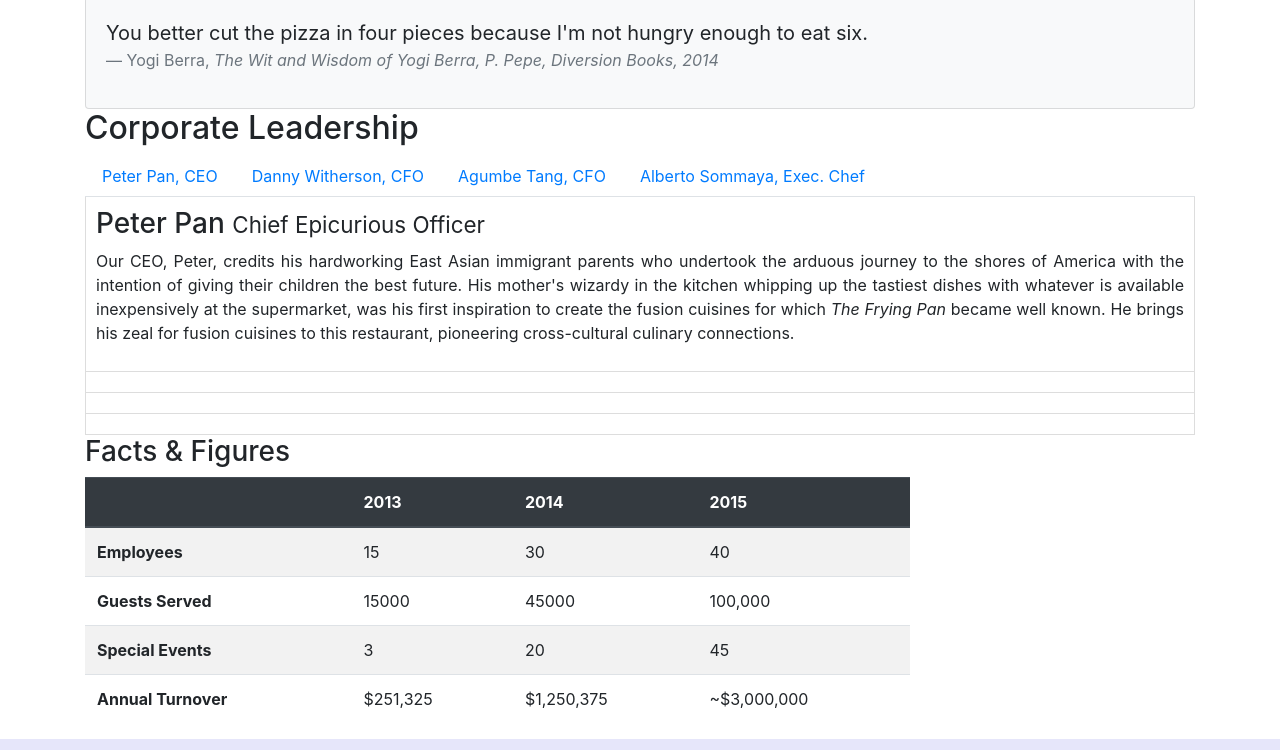
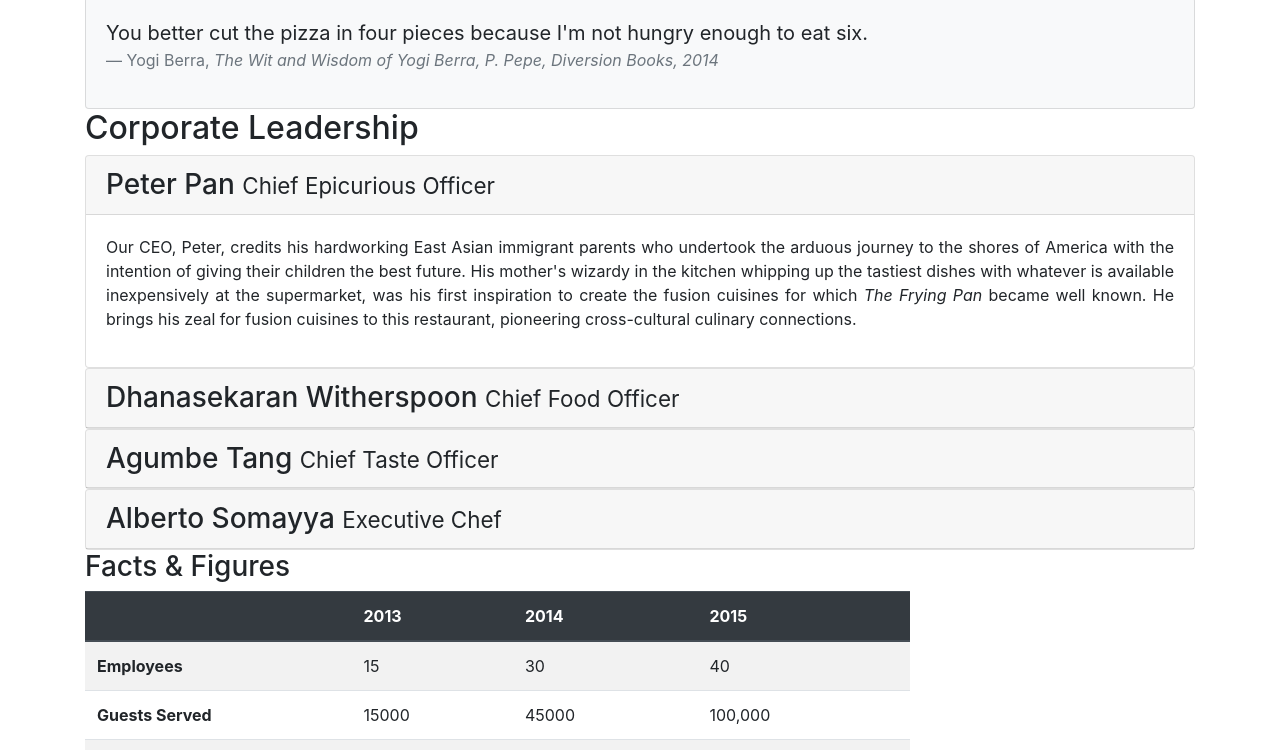
Before and after one commit to MIRZAandCo/bootstrap-project, a plain HTML site: page week2/aboutus.html in a window 1280 px wide. Shown: the part 732-1482 px from the top of the page. Drawn offline with nearby package versions, Linux system fonts and the light colour scheme.

Commit message:
Accordian

```diff
--- a/week2/aboutus.html
+++ b/week2/aboutus.html
@@ -111,42 +111,53 @@
         <div class="row">
             <div class="col-12">
                 <h2>Corporate Leadership</h2>
-                <ul class="nav nav-tabs">
-                    <li class="nav-item"><a class="nav-link" href="#peter" role="tab" data-toggle="tab">Peter Pan,
-                            CEO</a></li>
-                    <li class="nav-item"><a class="nav-link" href="#danny" role="tab" data-toggle="tab">Danny Witherson,
-                            CFO</a></li>
-                    <li class="nav-item"><a class="nav-link" href="#agumbe" role="tab" data-toggle="tab"> Agumbe Tang,
-                            CFO</a></li>
-                    <li class="nav-item"><a class="nav-link" href="#alberto" role="tab" data-toggle="tab">Alberto
-                            Sommaya, Exec. Chef</a></li>
-                </ul>
-                <div class="tab-content">
-                    <div role="tabpanel" class="tab-pane fade show active" id="peter">
-                        <h3>Peter Pan <small>Chief Epicurious Officer</small></h3>
-                        <p class="d-none d-sm-block">Our CEO, Peter, credits his hardworking East Asian immigrant
+
+                <div id="accordian">
+                    <div class="card">
+                        <div class="card-header" role="tab" id="peterhead">
+                            <h3 class="mb-0"><a data-toggle="collapse" data-target="#peter"> Peter Pan
+                                    <small>Chief Epicurious Officer</small> </a></h3>
+                        </div>
+                        <div role="tabpanel" class="collapse show" id="peter" data-parent="#accordian">
+
+                            <div class="card-body">
+                                <p class="d-none d-sm-block">Our CEO, Peter, credits his hardworking East Asian
+                                    immigrant
                                     parents
                                     who
-                            undertook the arduous journey to the shores of America with the intention of giving their
+                                    undertook the arduous journey to the shores of America with the intention of giving
+                                    their
                                     children
-                            the best future. His mother's wizardy in the kitchen whipping up the tastiest dishes with
+                                    the best future. His mother's wizardy in the kitchen whipping up the tastiest dishes
+                                    with
                                     whatever
-                            is available inexpensively at the supermarket, was his first inspiration to create the
+                                    is available inexpensively at the supermarket, was his first inspiration to create
+                                    the
                                     fusion
-                            cuisines for which <em>The Frying Pan</em> became well known. He brings his zeal for fusion
+                                    cuisines for which <em>The Frying Pan</em> became well known. He brings his zeal for
+                                    fusion
                                     cuisines
                                     to this restaurant, pioneering cross-cultural culinary connections.</p>
                             </div>
                         </div>
-                <div class="tab-content">
-                    <div role="tabpanel" class="tab-pane fade " id="danny">
-                        <h3>Dhanasekaran Witherspoon <small>Chief Food Officer</small></h3>
+                    </div>
+
+                    <div class="card">
+                        <div class="card-header" role="tab" id="dannyhead">
+                            <h3 class="mb-0"><a class="collapsed" data-toggle="collapse" data-target="#danny">
+                                    Dhanasekaran Witherspoon
+                                    <small>Chief Food Officer</small></a></h3>
+                        </div>
+                        <div role="tabpanel" class="collapse" id="danny" data-parent="#accordian">
+                            <div class="card-body">
                                 <p class="d-none d-sm-block">Our CFO, Danny, as he is affectionately referred to by his
                                     colleagues,
-                            comes from a long established family tradition in farming and produce. His experiences
+                                    comes from a long established family tradition in farming and produce. His
+                                    experiences
                                     growing
                                     up on
-                            a farm in the Australian outback gave him great appreciation for varieties of food sources.
+                                    a farm in the Australian outback gave him great appreciation for varieties of food
+                                    sources.
                                     As
                                     he
                                     puts it in his own words, <em>Everything that runs, wins, and everything that stays,
@@ -154,20 +165,34 @@
                                 </p>
                             </div>
                         </div>
-                <div class="tab-content">
-                    <div role="tabpanel" class="tab-pane fade " id="agumbe">
-                        <h3>Agumbe Tang <small>Chief Taste Officer</small></h3>
-                        <p class="d-none d-sm-block">Blessed with the most discerning gustatory sense, Agumbe, our CTO,
-                            personally ensures that every dish that we serve meets his exacting tastes. Our chefs dread
+                    </div>
+                </div>
+                <div class="card">
+                    <div class="card-header">
+                        <h3 class="mb-0"><a data-toggle="collapse" data-target="#agumbe"> Agumbe Tang <small>Chief Taste
+                                    Officer</small> </a></h3>
+                    </div>
+                    <div role="tabpanel" class="collapse " id="agumbe">
+                        <div class="card-body">
+                            <p class="d-none d-sm-block">Blessed with the most discerning gustatory sense, Agumbe, our
+                                CTO,
+                                personally ensures that every dish that we serve meets his exacting tastes. Our chefs
+                                dread
                                 the
-                            tongue lashing that ensues if their dish does not meet his exacting standards. He lives by
+                                tongue lashing that ensues if their dish does not meet his exacting standards. He lives
+                                by
                                 his
                                 motto, <em>You click only if you survive my lick.</em></p>
                         </div>
                     </div>
-                <div class="tab-content">
-                    <div role="tabpanel" class="tab-pane fade" id="alberto">
-                        <h3>Alberto Somayya <small>Executive Chef</small></h3>
+                </div>
+                <div class="card">
+                    <div class="card-header">
+                        <h3 class="mb-0"><a data-toggle="collapse" data-target="#alberto"> Alberto Somayya
+                            <small>Executive Chef</small></a></h3>
+                    </div>
+                    <div role="tabpanel" class="collapse" id="alberto">
+                        <div class="card-body">
                             <p class="d-none d-sm-block">Award winning three-star Michelin chef with wide International
                                 experience
                                 having worked closely with whos-who in the culinary world, he specializes in creating
@@ -177,6 +202,8 @@
                                     cultures, and you get a winning hit! Amma Mia!</em></p>
                         </div>
                     </div>
+                </div>
+
             </div>
         </div>
         <div class="row row-content">
```
Lines whose indentation alone changed are shown as unchanged.
